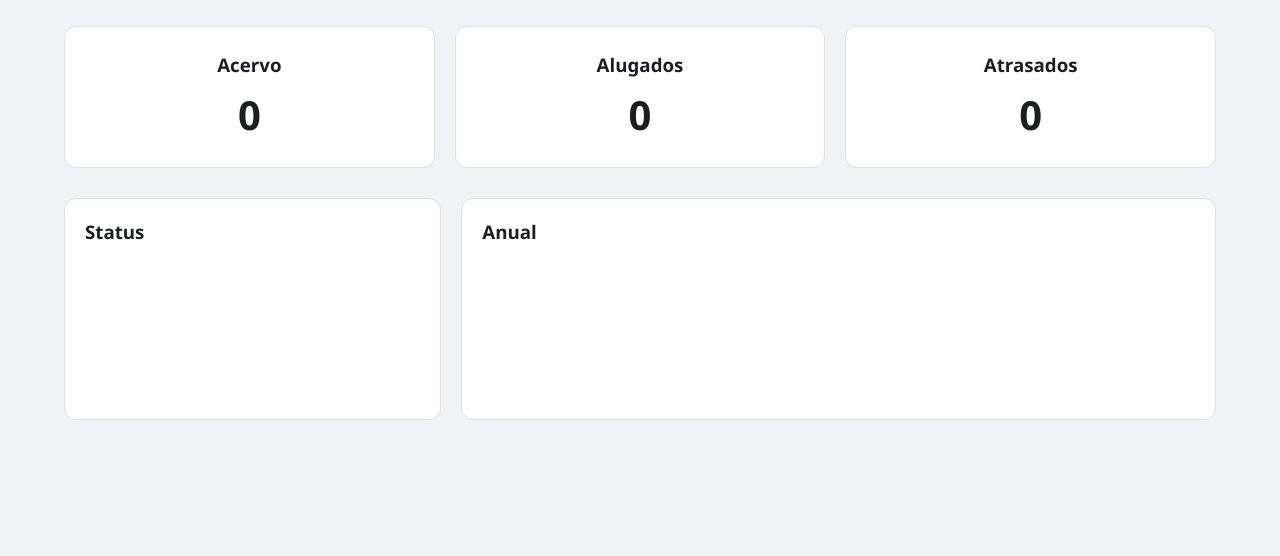
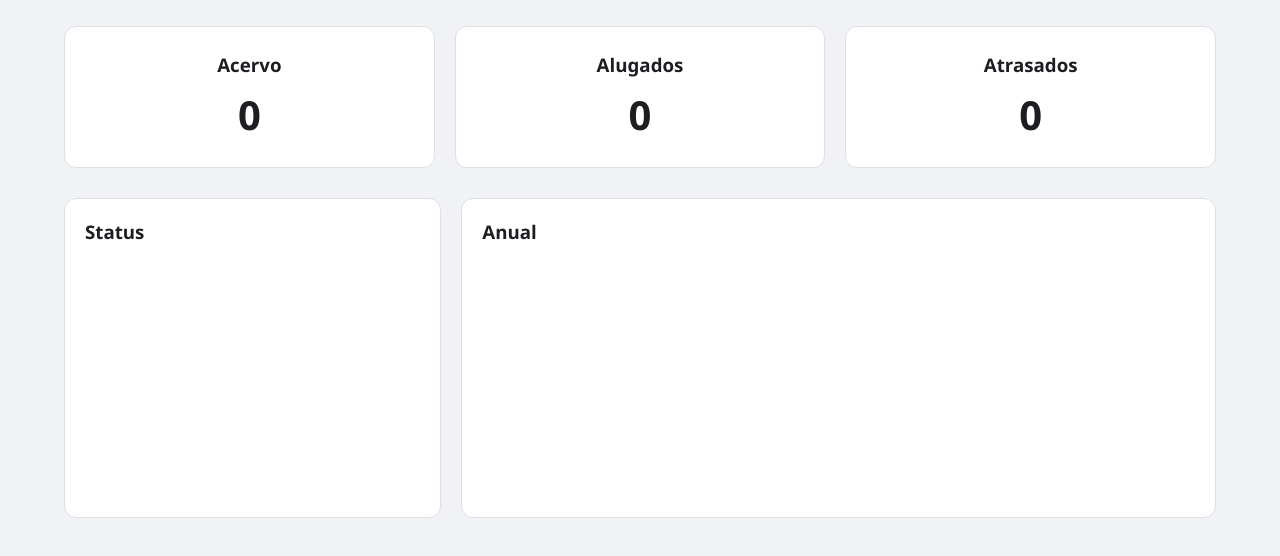
Before and after one commit to juningames27/simmmmm, a plain HTML site: page index.html in a window 1280 px wide. Shown: the part 78-634 px from the top of the page. Drawn offline with nearby package versions, Linux system fonts and the light colour scheme; no server answers.

Commit message:
Explique aqui o que você mudou

```diff
--- a/index.html
+++ b/index.html
@@ -4,6 +4,7 @@
     <meta charset="UTF-8">
     <meta name="viewport" content="width=device-width, initial-scale=1.0">
     <title>Biblioteca NTE | Gestão</title>
+    <link rel="icon" type="image/png" href="NTEimg.png">
     <link rel="stylesheet" href="style.css">
     <script src="https://cdn.jsdelivr.net/npm/chart.js"></script>
 </head>
--- a/style.css
+++ b/style.css
@@ -39,9 +39,31 @@ main { padding: 2rem 5%; }
 .card { background: var(--card-bg); padding: 25px; border-radius: 12px; text-align: center; border: 1px solid var(--border); }
 .card p { font-size: 2.5rem; font-weight: bold; margin-top: 10px; }
 
-.charts-container { display: grid; grid-template-columns: 1fr 2fr; gap: 20px; }
-.chart-box { background: var(--card-bg); padding: 20px; border-radius: 12px; border: 1px solid var(--border); }
+/* Ajuste para os Gráficos não cortarem */
+.charts-container {
+    display: grid;
+    grid-template-columns: 1fr;
+    gap: 20px;
+}
 
+@media (min-width: 992px) {
+    .charts-container { grid-template-columns: 1fr 2fr; }
+}
+
+.chart-box {
+    background: var(--card-bg);
+    padding: 20px;
+    border-radius: 12px;
+    border: 1px solid var(--border);
+    height: 320px; /* Isso impede que o gráfico 'estoure' a tela */
+    position: relative;
+    width: 100%;
+}
+
+canvas {
+    width: 100% !important;
+    height: 100% !important;
+}
 .form-container { background: var(--card-bg); padding: 20px; border-radius: 12px; margin-bottom: 30px; border: 1px solid var(--border); }
 .input-group { display: flex; gap: 10px; flex-wrap: wrap; }
 /* Isso garante que inputs e selects tenham a mesma cor e estilo */
```
